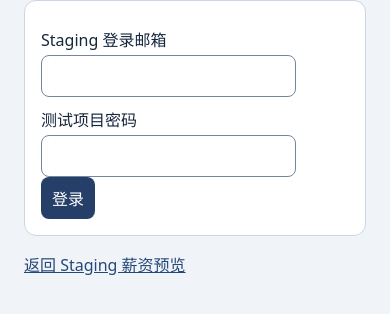
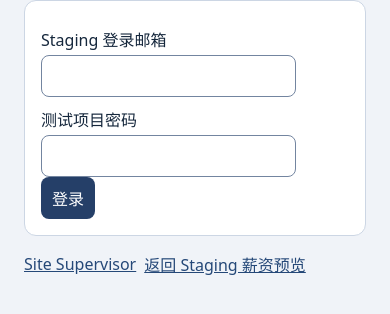
Before and after one commit to KKT-SETIA-SDN-BHD/kkt-management-dashboard-preview, a plain HTML site: page ken-payslip-access-staging.html in a window 390 px wide. Shown: the part 124-438 px from the top of the page. Drawn offline with Linux system fonts and the light colour scheme.

Commit message:
Link the staging payroll portal to mobile Site Supervisor

```diff
--- a/ken-payslip-access-staging.html
+++ b/ken-payslip-access-staging.html
@@ -76,7 +76,7 @@ button.secondary{background:#e5edf8;color:#243e62}button:disabled{opacity:.6;cur
 </section>
 <div id="print-output"></div>
 </div>
-<p><a href="./ken-payroll-staging.html">返回 Staging 薪资预览</a></p>
+<p class="flex"><a href="./ken-site-supervisor-staging.html">Site Supervisor</a><a href="./ken-payroll-staging.html">返回 Staging 薪资预览</a></p>
 </main>
 <template id="slip">
 <article class="payslip"><header class="slip-head">
```
